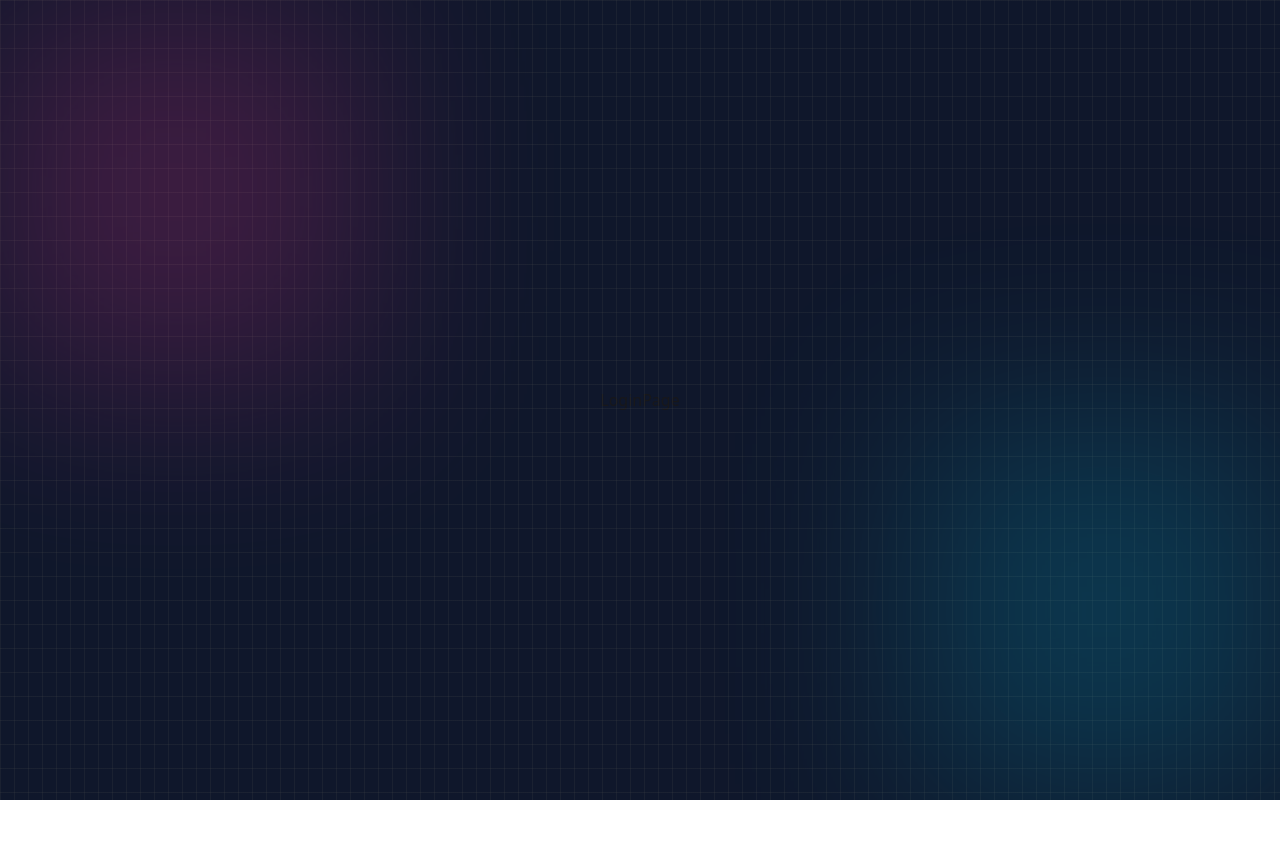
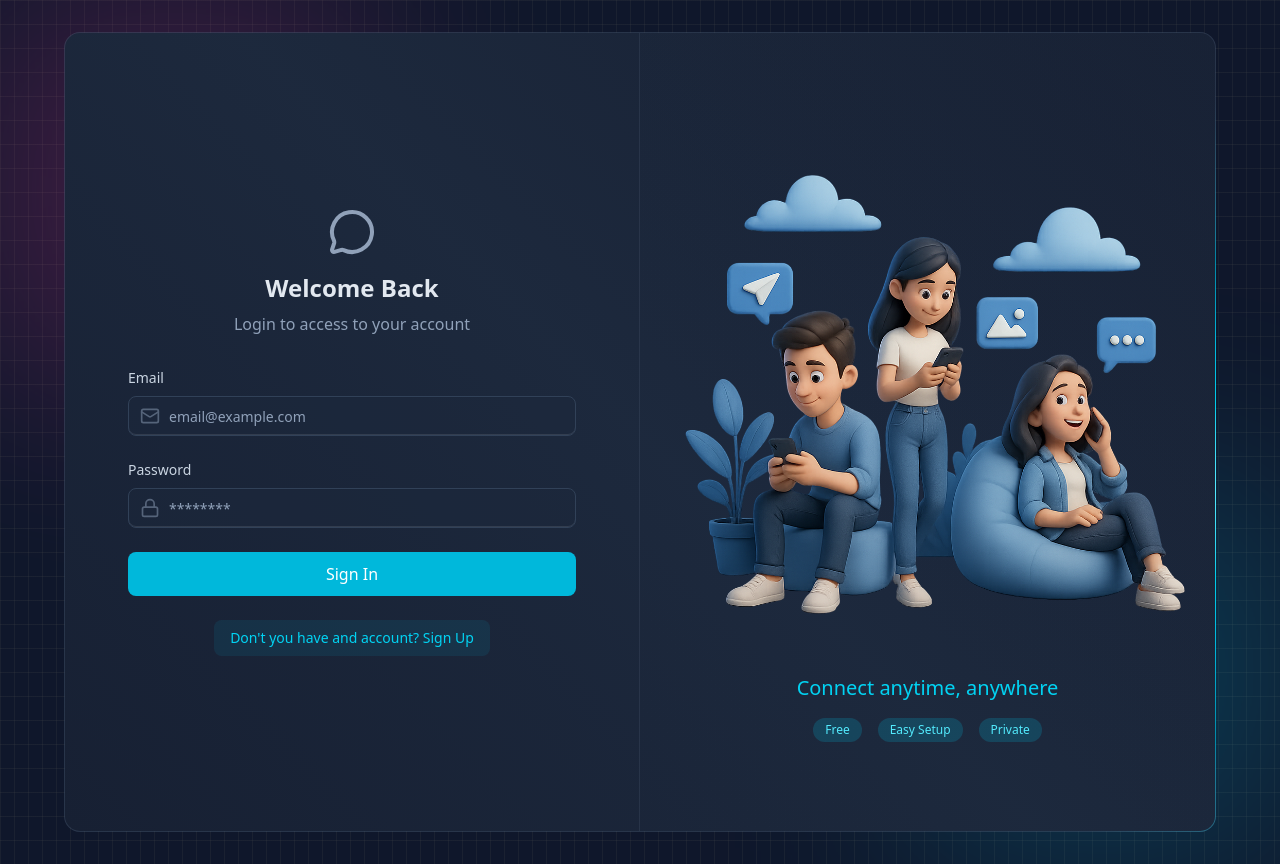
Before and after one commit to Castomery/chat_app, a React (Vite) app in the folder frontend/: page /login in a window 1280 px wide. Before the commit the page ends 800 px from the top, so only its background shows below. Built offline with nearby package versions, Linux system fonts and the light colour scheme; no server answers.

Commit message:
login & logout implemented

```diff
--- a/frontend/src/pages/ChatPage.tsx
+++ b/frontend/src/pages/ChatPage.tsx
@@ -1,8 +1,14 @@
 import React from 'react'
+import { useAuthStore } from '../store/useAuthStore'
 
 const ChatPage = () => {
+
+  const {logout} = useAuthStore();
+
   return (
-    <div>ChatPage</div>
+    <div className='z-10'>ChatPage
+      <button className='cursor-pointer' onClick={logout}>logout</button>
+    </div>
   )
 }
 
--- a/frontend/src/pages/LoginPage.tsx
+++ b/frontend/src/pages/LoginPage.tsx
@@ -1,8 +1,96 @@
-import React from 'react'
+import { useState, type FormEvent } from 'react'
+import type { LoginData } from '../types/types';
+import { useAuthStore } from '../store/useAuthStore';
+import BorderAnimatedContainer from '../components/BorderAnimatedContainer';
+import { LoaderIcon } from 'react-hot-toast';
+import { Link } from 'react-router-dom';
+import { LockIcon, MailIcon, MessageCircleIcon } from 'lucide-react';
 
 const LoginPage = () => {
+
+  const [formData, setFormData] = useState<LoginData>({email:'', password:''})
+      const {login, isLoggingIn} = useAuthStore();
+
+      const handleSubmite = (e : FormEvent<HTMLFormElement>) => {
+          e.preventDefault()
+
+          login(formData);
+      }
+
   return (
-    <div>LoginPage</div>
+    <div className='w-full flex items-center justify-center p-4 bg-slate-900'>
+        <div className='relative w-full max-w-6xl md:h-[800px] h-[650px]'>
+            <BorderAnimatedContainer>
+                <div className='w-full flex flex-col md:flex-row'>
+                    {/* LEFT */}
+                    <div className='md:w-1/2 p-8 flex items-center justify-center md:border-r border-slate-600/30'>
+                        <div className='w-full max-w-md'>
+
+                            <div className='text-center mb-8'>
+                                <MessageCircleIcon className='w-12 h-12 mx-auto text-slate-400 mb-4'/>
+                                <h2 className='text-2xl font-bold text-slate-200 mb-2'>Welcome Back</h2>
+                                <p className='text-slate-400'>Login to access to your account</p>
+                            </div>
+
+                            <form onSubmit={handleSubmite} className='space-y-6'>
+
+                                {/* Email */}
+                                <div>
+                                    <label className='auth-input-label'>Email</label>
+                                    <div className='relative'>
+                                        <MailIcon className='auth-input-icon'/>
+                                        <input type='email' value={formData.email}
+                                        onChange={(e) => setFormData({...formData, email:e.target.value})}
+                                        className='input'
+                                        placeholder='email@example.com'/>
+                                    </div>
+                                </div>
+
+                                {/* Password */}
+                                <div>
+                                    <label className='auth-input-label'>Password</label>
+                                    <div className='relative'>
+                                        <LockIcon className='auth-input-icon'/>
+                                        <input type='password' value={formData.password}
+                                        onChange={(e) => setFormData({...formData, password:e.target.value})}
+                                        className='input'
+                                        placeholder='********'/>
+                                    </div>
+                                </div>
+
+                                <button type='submit' className='auth-btn' disabled={isLoggingIn}>
+                                    {isLoggingIn ? (
+                                        <LoaderIcon className='w-full h-5 animate-spin text-center'/>
+                                    ): ("Sign In")}
+                                </button>
+                            </form>
+
+                            <div className='mt-6 text-center'>
+                                <Link to='/signup' className='auth-link'>
+                                    Don't you have and account? Sign Up
+                                </Link>
+                            </div>
+                        </div>
+                    </div>
+
+                    {/* RIGHT */}
+                    <div className='hidden md:w-1/2 md:flex items-center justify-center p-6 bg-gradient-to-bl from-slate-800/20 to-transparent'>
+                        <div>
+                            <img src='/login.png' alt="People using mobile devices" className='w-full h-auto object-contain'/>
+                            <div className='mt-6 text-center'>
+                                    <h3 className='text-xl font-medium text-cyan-400'>Connect anytime, anywhere</h3>
+                                    <div className='mt-4 flex justify-center gap-4'>
+                                        <span className='auth-badge'>Free</span>
+                                        <span className='auth-badge'>Easy Setup</span>
+                                        <span className='auth-badge'>Private</span>
+                                    </div>
+                            </div>
+                        </div>
+                    </div>
+                </div>
+            </BorderAnimatedContainer>
+        </div>
+    </div>
   )
 }
 
--- a/frontend/src/store/useAuthStore.ts
+++ b/frontend/src/store/useAuthStore.ts
@@ -1,20 +1,24 @@
 import {create} from "zustand";
 import { axiosInstance } from "../configs/axios";
 import toast from "react-hot-toast";
-import type { SignUpData, User } from "../types/types";
+import type { LoginData, SignUpData, User } from "../types/types";
 
 interface AuthState {
   authUser: User | null;
   isCheckingAuth: boolean;
   isSigningUp:boolean;
+  isLoggingIn:boolean;
   checkAuth: () => void;
   signup:(data:SignUpData) => void;
+  login:(data: LoginData) => void;
+  logout: () => void;
 }
 
 export const useAuthStore = create<AuthState>((set) => ({
     authUser: null,
     isCheckingAuth: true,
     isSigningUp:false,
+    isLoggingIn:false,
     checkAuth: async ()=> {
         try {
             const res = await axiosInstance.get("/auth/check-auth");
@@ -44,5 +48,34 @@
         }finally{
             set({isSigningUp:false});
         }
+    },
+    login: async(data:LoginData)=>{
+        set({isLoggingIn:true})
+
+        try {
+            const res = await axiosInstance.post("auth/login", data);
+            set({authUser: res.data});
+
+            toast.success("Logged in successfully!");
+
+        } catch (error) {
+            console.log(error);
+            toast.error(error.response.data.message);
+        }finally{
+            set({isLoggingIn:false});
+        }
+    },
+
+    logout: async() =>{
+        try {
+            await axiosInstance.post("auth/logout");
+            set({authUser: null});
+
+            toast.success("Looged out!");
+
+        } catch (error) {
+            console.log(error);
+            toast.error(error.response.data.message);
+        }
     }
 }))
--- a/frontend/src/types/types.ts
+++ b/frontend/src/types/types.ts
@@ -9,3 +9,8 @@
     email:string;
     password:string;
 }
+
+export interface LoginData{
+    email:string;
+    password:string;
+}
```
